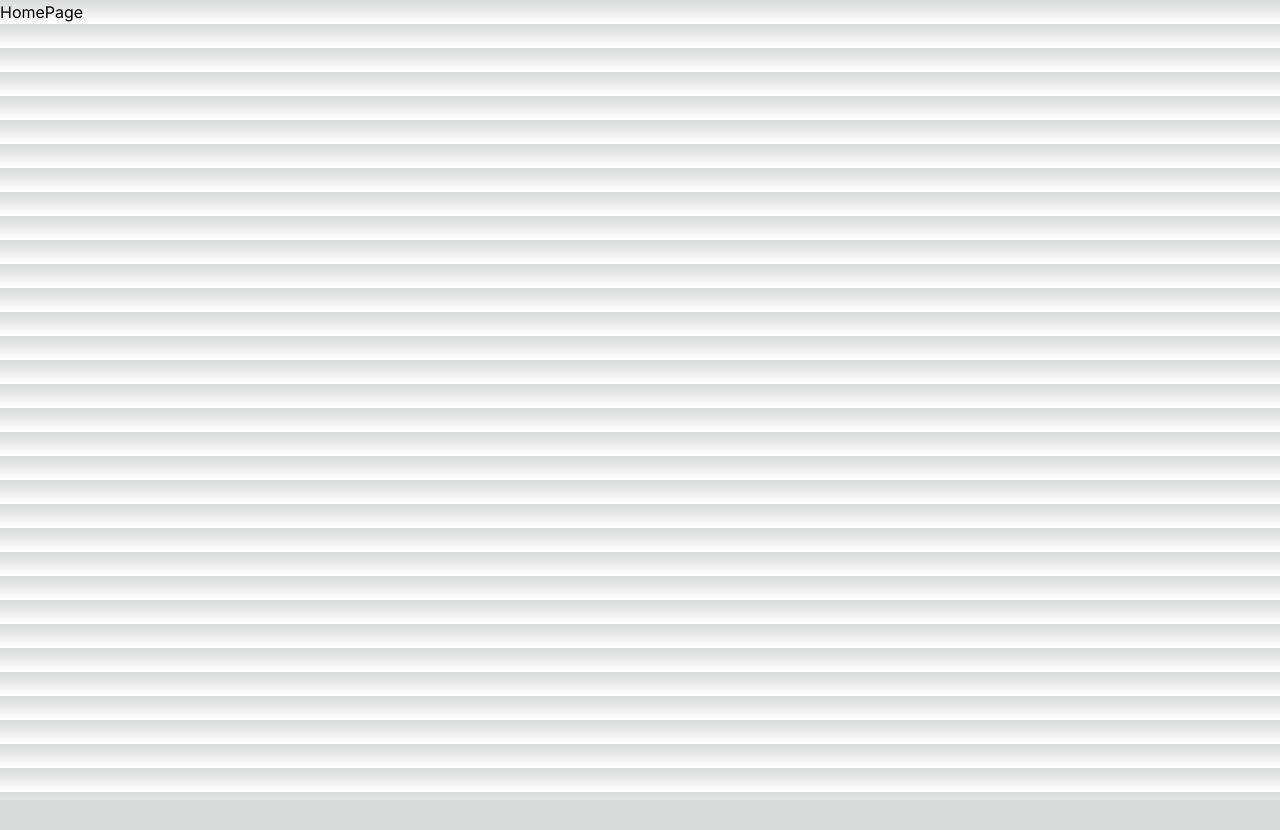
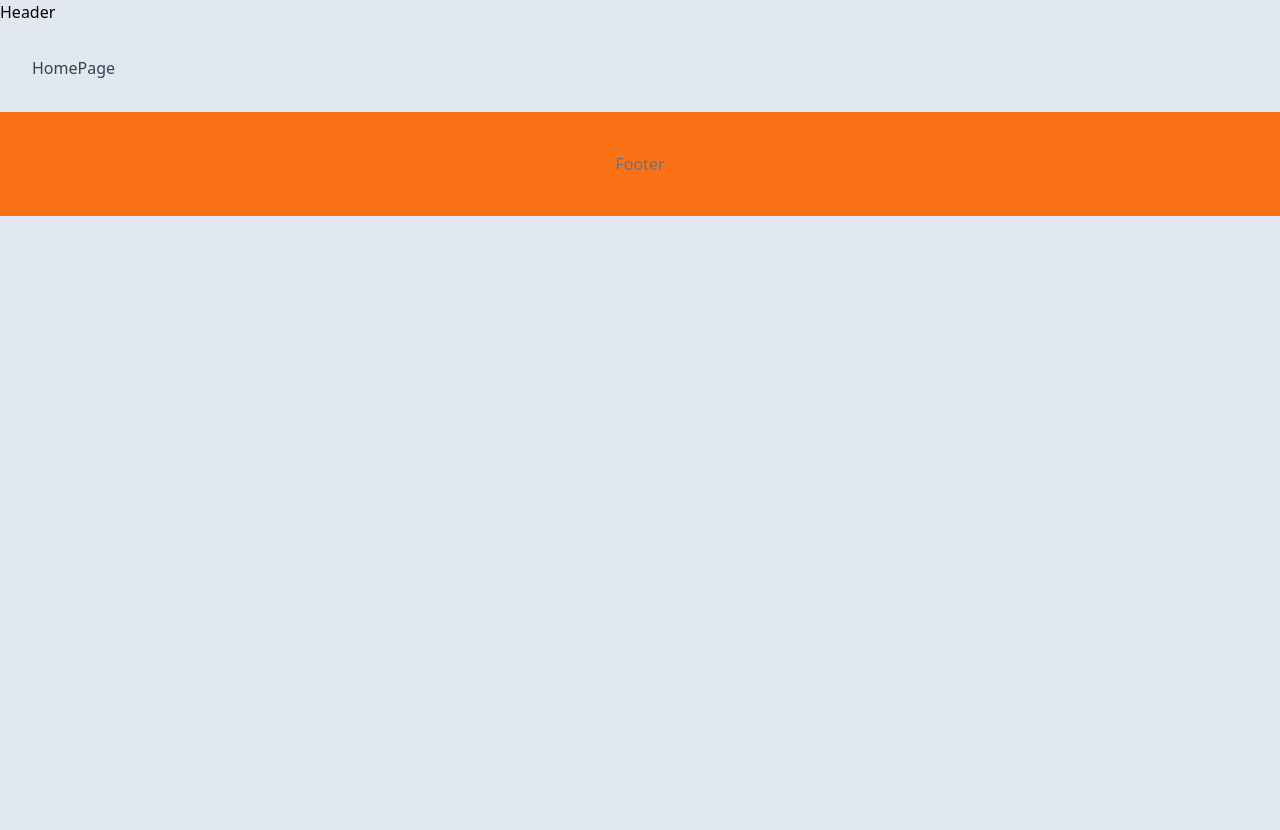
Before and after one commit to jinwoongBang/nextjs-13, a Next.js app in the folder nextjs13-quiz/: page / in a window 1280 px wide. Before the commit the page ends 800 px from the top, so only its background shows below. Built offline with nearby package versions, Linux system fonts and the light colour scheme.

Commit message:
feature : 기본 스타일 지정

```diff
--- a/nextjs13-quiz/app/globals.css
+++ b/nextjs13-quiz/app/globals.css
@@ -1,27 +1,3 @@
 @tailwind base;
 @tailwind components;
 @tailwind utilities;
-
-:root {
-  --foreground-rgb: 0, 0, 0;
-  --background-start-rgb: 214, 219, 220;
-  --background-end-rgb: 255, 255, 255;
-}
-
-@media (prefers-color-scheme: dark) {
-  :root {
-    --foreground-rgb: 255, 255, 255;
-    --background-start-rgb: 0, 0, 0;
-    --background-end-rgb: 0, 0, 0;
-  }
-}
-
-body {
-  color: rgb(var(--foreground-rgb));
-  background: linear-gradient(
-      to bottom,
-      transparent,
-      rgb(var(--background-end-rgb))
-    )
-    rgb(var(--background-start-rgb));
-}
--- a/nextjs13-quiz/app/layout.tsx
+++ b/nextjs13-quiz/app/layout.tsx
@@ -1,22 +1,35 @@
-import type { Metadata } from 'next'
-import { Inter } from 'next/font/google'
-import './globals.css'
+import type { Metadata } from "next";
+import { Inter } from "next/font/google";
+import "./globals.css";
+import Header from "@/components/Header";
 
-const inter = Inter({ subsets: ['latin'] })
+const inter = Inter({ subsets: ["latin"] });
 
 export const metadata: Metadata = {
-  title: 'Create Next App',
-  description: 'Generated by create next app',
-}
+  title: "Create Next App",
+  description: "Generated by create next app",
+};
 
 export default function RootLayout({
   children,
 }: {
-  children: React.ReactNode
+  children: React.ReactNode;
 }) {
   return (
     <html lang="en">
-      <body className={inter.className}>{children}</body>
+      <body className={"bg-gray-50"}>
+        <div
+          className={
+            "bg-slate-200 max-w-7xl mx-auto shadow-xl border-1 min-h-[52rem] border-gray-600"
+          }
+        >
+          <Header />
+          {children}
+          <footer className="max-w-7xl mx-auto bg-orange-500 p-10 text-center text-slate-500">
+            Footer
+          </footer>
+        </div>
+      </body>
     </html>
-  )
+  );
 }
--- a/nextjs13-quiz/app/page.tsx
+++ b/nextjs13-quiz/app/page.tsx
@@ -1,5 +1,9 @@
 import Image from "next/image";
 
 export default function Home() {
-  return <div>HomePage</div>;
+  return (
+    <div className="max-w-7xl overlow-hidden rounded-xl p-4 lg:p-8 text-slate-700">
+      HomePage
+    </div>
+  );
 }
```
